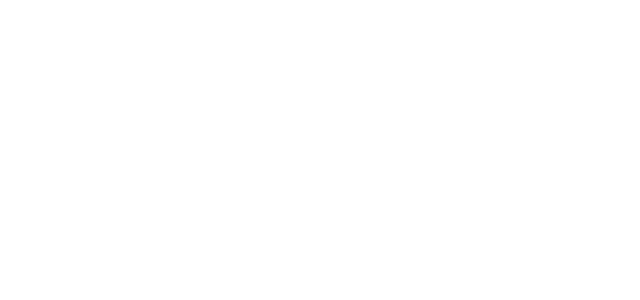
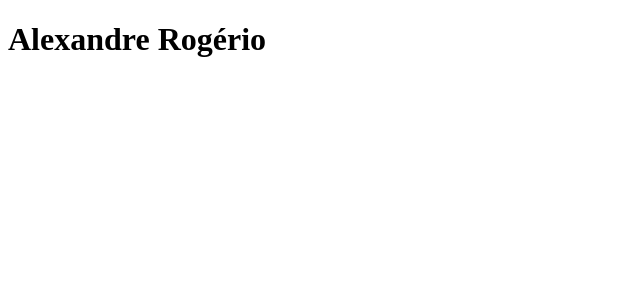
Before and after one commit to alexandrerogeriosn93/project-sass-portfolio, a React (Vite) app: page / in a window 1280 px wide. Shown: the top 300 px of the page, without its empty margins (0-640 px from the left). Built offline with nearby package versions, Linux system fonts and the light colour scheme; the HTML template or start-up script is replaced by a standard one.

Commit message:
feat: config sass and init main component

```diff
--- a/src/App.jsx
+++ b/src/App.jsx
@@ -1,5 +1,11 @@
+import "./styles/components/app.sass";
+
 function App() {
-  return <div className="App"></div>;
+  return (
+    <div id="portfolio">
+      <h1>Alexandre Rogério</h1>
+    </div>
+  );
 }
 
 export default App;
--- /dev/null
+++ b/src/styles/variables.sass
@@ -0,0 +1 @@
+$font-stack: "Helvetica"
```
Also changed, not shown: src/styles/main.sass (+7 -0 lines), src/styles/components/app.sass (added), src/styles/mixins.sass (added).
